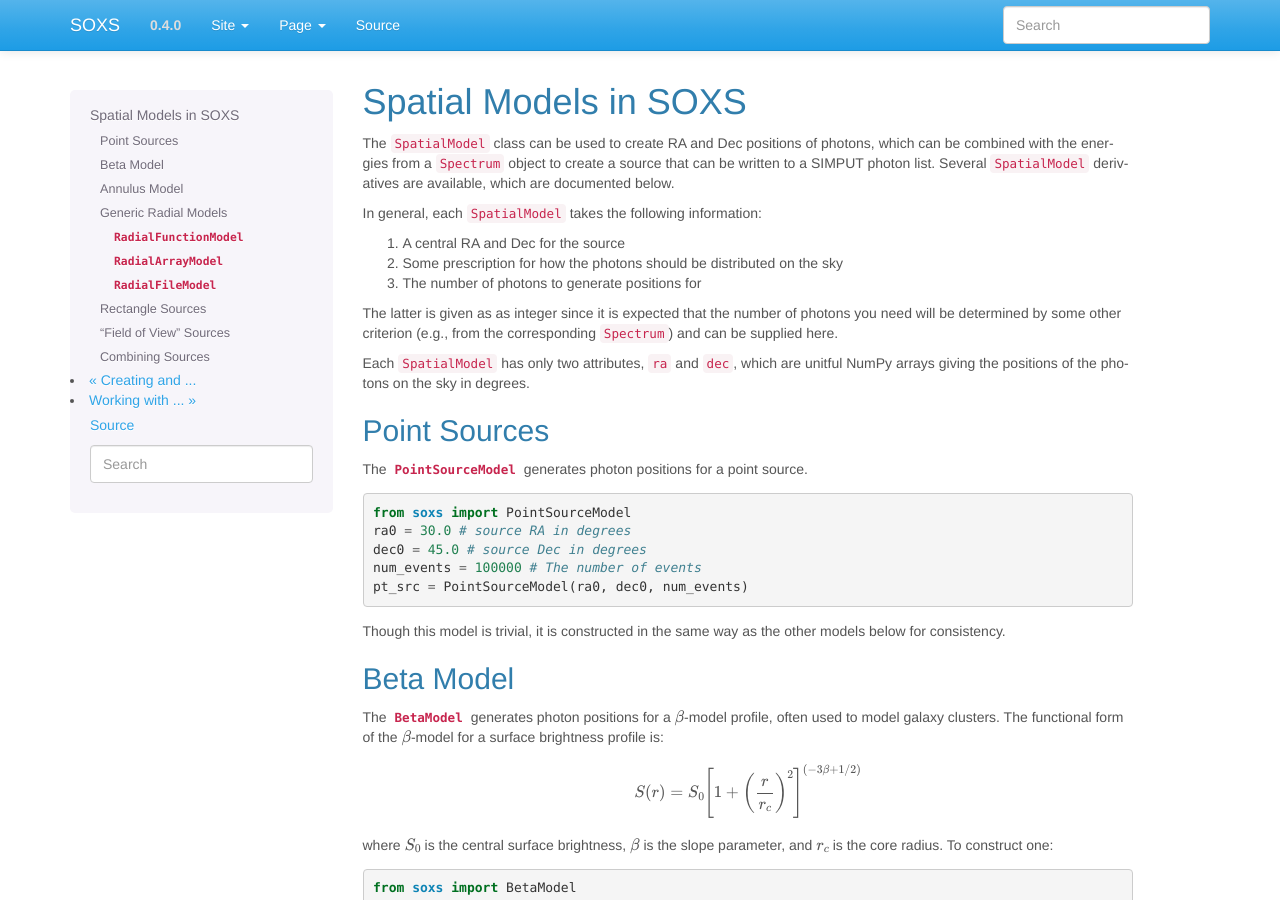
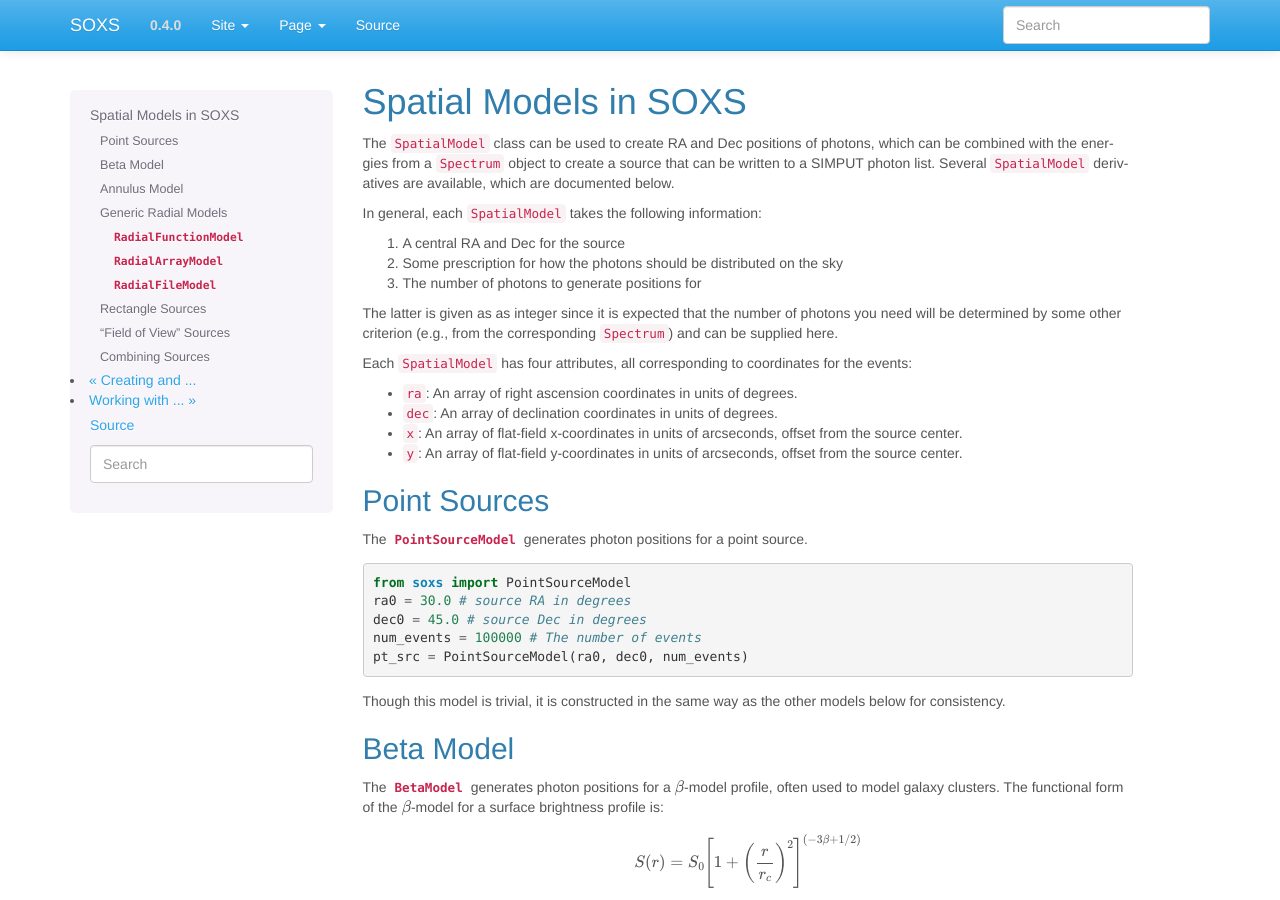
Before and after one commit to lynx-x-ray-observatory/soxs, a Sphinx documentation site: the page built from doc/source/python/spatial.rst, in a window 1280 px wide and 900 px high. Built offline with Sphinx 7.4.7, drawn with Linux system fonts in a browser that asks for light colours; some of the changed text lies outside the part shown.

Commit message:
Document flat-field coordinates

```diff
--- a/doc/source/python/spatial.rst
+++ b/doc/source/python/spatial.rst
@@ -16,8 +16,12 @@ In general, each ``SpatialModel`` takes the following information:
 The latter is given as as integer since it is expected that the number of photons you need will be determined
 by some other criterion (e.g., from the corresponding ``Spectrum``) and can be supplied here.
 
-Each ``SpatialModel`` has only two attributes, ``ra`` and ``dec``, which are unitful NumPy arrays giving the
-positions of the photons on the sky in degrees.
+Each ``SpatialModel`` has four attributes, all corresponding to coordinates for the events:
+
+* ``ra``: An array of right ascension coordinates in units of degrees.
+* ``dec``: An array of declination coordinates in units of degrees.
+* ``x``:  An array of flat-field x-coordinates in units of arcseconds, offset from the source center.
+* ``y``:  An array of flat-field y-coordinates in units of arcseconds, offset from the source center.
 
 Point Sources
 -------------
@@ -175,4 +179,6 @@ The spatial positions for the two sources can be combined simply via addition:
     pt_src = PointSourceModel(ra0, dec0, num_events)
     all_src = ann_src+pt_src
 
-which concatenates the arrays of RA and Dec.
+which concatenates the arrays of RA, Dec, and the flat-field coordinates. For the latter,
+the source center of the left-most :class:`~soxs.spatial.SpatialModel` will be used as the
+reference coordinate.
```
